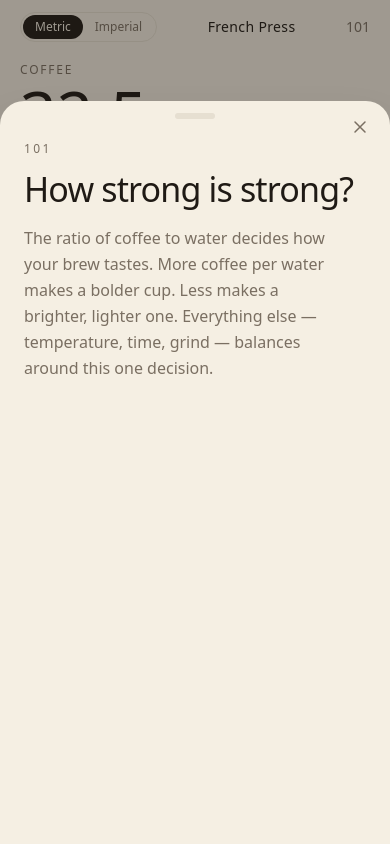
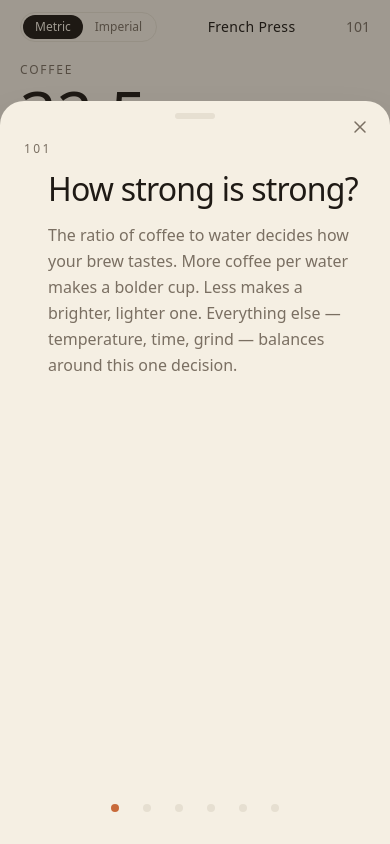
Before and after one commit to asanche90-netizen/French-Press, a React (Vite) app: page / in a window 390 px wide. Both pictures are taken after a click on the button "101". Built offline with nearby package versions, Linux system fonts and the light colour scheme.

Commit message:
wire 101 overlay navigation: swipe, arrows, dots
Six cards, horizontal swipe on mobile, chevron buttons on
desktop, dot indicator at bottom doubles as jump-to-card.
Arrow keys and Escape supported. Swiping past the last card
closes the overlay.

```diff
--- a/src/components/OneOhOneCard.tsx
+++ b/src/components/OneOhOneCard.tsx
@@ -4,19 +4,29 @@ type Props = {
   headline: string;
   body: string;
   illustration?: ReactNode;
+  illustrationLabel?: string;
 };
 
-export default function OneOhOneCard({ headline, body, illustration }: Props) {
+export default function OneOhOneCard({
+  headline,
+  body,
+  illustration,
+  illustrationLabel,
+}: Props) {
   return (
-    <div className="flex h-full flex-col px-6">
-      <h2 className="text-[34px] font-light leading-[1.1] tracking-tight text-ink">
+    <div className="flex h-full w-full min-w-0 flex-col px-6">
+      <h2 className="text-[32px] font-light leading-[1.1] tracking-tight text-ink">
         {headline}
       </h2>
       <p className="mt-4 max-w-[34ch] text-base leading-relaxed text-muted">
         {body}
       </p>
       {illustration && (
-        <div className="mt-6 flex flex-1 items-center justify-center">
+        <div
+          className="mt-6 flex flex-1 items-center justify-center"
+          role="img"
+          aria-label={illustrationLabel}
+        >
           {illustration}
         </div>
       )}
--- a/src/components/OneOhOneOverlay.tsx
+++ b/src/components/OneOhOneOverlay.tsx
@@ -1,4 +1,4 @@
-import { useEffect } from "react";
+import { useEffect, useRef, useState, type ReactNode } from "react";
 import OneOhOneCard from "./OneOhOneCard";
 
 type Props = {
@@ -9,6 +9,8 @@ type Props = {
 type CardData = {
   headline: string;
   body: string;
+  illustration?: ReactNode;
+  illustrationLabel?: string;
 };
 
 const CARDS: CardData[] = [
@@ -16,13 +18,49 @@ const CARDS: CardData[] = [
     headline: "How strong is strong?",
     body: "The ratio of coffee to water decides how your brew tastes. More coffee per water makes a bolder cup. Less makes a brighter, lighter one. Everything else — temperature, time, grind — balances around this one decision.",
   },
+  {
+    headline: "Hot, but not too hot.",
+    body: "Water temperature controls how fast coffee extracts. Hotter water pulls flavor quickly — great for dense dark roasts, harsh on delicate light ones. Lighter roasts want near-boiling water. Darker roasts want slightly cooler. The app picks the right temp for your beans.",
+  },
+  {
+    headline: "Bigger grind, slower brew.",
+    body: "In a French press, coffee sits in water for minutes. Coarse grind is essential — fine grind over-extracts, turns bitter, and slips past the mesh filter. Think sea salt, not table salt.",
+  },
+  {
+    headline: "Let it breathe.",
+    body: "Fresh coffee holds trapped CO₂ from roasting. Pour a little water first and the grounds puff up, releasing gas. Skip this, and the gas blocks even extraction. The first 45 seconds of the brew are just the coffee breathing out.",
+  },
+  {
+    headline: "Four minutes to flavor.",
+    body: "Different compounds extract at different rates. Sweetness and body come out first; bitterness comes out last. Four minutes is the sweet spot where the good stuff is in the cup and the harsh stuff hasn't arrived yet.",
+  },
+  {
+    headline: "Don't leave it sitting.",
+    body: "Plunging doesn't stop extraction — it just separates the bulk of the grounds from the filter. Any coffee left in the press keeps brewing, and keeps getting bitter. Pour it all out when you're done. The second cup waits in a mug, not the press.",
+  },
 ];
 
+const SWIPE_THRESHOLD_PX = 50;
+
 export default function OneOhOneOverlay({ open, onClose }: Props) {
+  const [activeIndex, setActiveIndex] = useState(0);
+  const touchStartX = useRef<number | null>(null);
+  const touchDeltaX = useRef(0);
+
+  useEffect(() => {
+    if (!open) return;
+    setActiveIndex(0);
+  }, [open]);
+
   useEffect(() => {
     if (!open) return;
     const onKey = (e: KeyboardEvent) => {
       if (e.key === "Escape") onClose();
+      else if (e.key === "ArrowRight") {
+        setActiveIndex((i) => Math.min(i + 1, CARDS.length - 1));
+      } else if (e.key === "ArrowLeft") {
+        setActiveIndex((i) => Math.max(i - 1, 0));
+      }
     };
     document.addEventListener("keydown", onKey);
     const prev = document.body.style.overflow;
@@ -35,7 +73,31 @@ export default function OneOhOneOverlay({ open, onClose }: Props) {
 
   if (!open) return null;
 
-  const card = CARDS[0];
+  const card = CARDS[activeIndex];
+  const canPrev = activeIndex > 0;
+  const canNext = activeIndex < CARDS.length - 1;
+
+  const goPrev = () => canPrev && setActiveIndex((i) => i - 1);
+  const goNext = () => {
+    if (canNext) setActiveIndex((i) => i + 1);
+    else onClose();
+  };
+
+  const onTouchStart = (e: React.TouchEvent) => {
+    touchStartX.current = e.touches[0].clientX;
+    touchDeltaX.current = 0;
+  };
+  const onTouchMove = (e: React.TouchEvent) => {
+    if (touchStartX.current == null) return;
+    touchDeltaX.current = e.touches[0].clientX - touchStartX.current;
+  };
+  const onTouchEnd = () => {
+    const delta = touchDeltaX.current;
+    touchStartX.current = null;
+    touchDeltaX.current = 0;
+    if (delta <= -SWIPE_THRESHOLD_PX) goNext();
+    else if (delta >= SWIPE_THRESHOLD_PX) goPrev();
+  };
 
   return (
     <div
@@ -78,10 +140,96 @@ export default function OneOhOneOverlay({ open, onClose }: Props) {
             101
           </span>
         </div>
-        <div className="flex min-h-0 flex-1">
-          <OneOhOneCard headline={card.headline} body={card.body} />
+
+        <div
+          className="relative flex min-h-0 flex-1"
+          onTouchStart={onTouchStart}
+          onTouchMove={onTouchMove}
+          onTouchEnd={onTouchEnd}
+        >
+          <NavChevron
+            direction="prev"
+            visible={canPrev}
+            onClick={goPrev}
+          />
+          <div key={activeIndex} className="flex min-w-0 flex-1">
+            <OneOhOneCard
+              headline={card.headline}
+              body={card.body}
+              illustration={card.illustration}
+              illustrationLabel={card.illustrationLabel}
+            />
+          </div>
+          <NavChevron
+            direction="next"
+            visible={canNext}
+            onClick={goNext}
+          />
+        </div>
+
+        <div className="flex items-center justify-center gap-2 pb-6 pt-4">
+          {CARDS.map((_, i) => {
+            const isActive = i === activeIndex;
+            return (
+              <button
+                key={i}
+                type="button"
+                aria-label={`Go to card ${i + 1}`}
+                aria-current={isActive ? "true" : undefined}
+                onClick={() => setActiveIndex(i)}
+                className="flex h-6 w-6 items-center justify-center"
+              >
+                <span
+                  className={`h-2 w-2 rounded-full transition-colors ${
+                    isActive ? "bg-accent" : "bg-hairline"
+                  }`}
+                />
+              </button>
+            );
+          })}
         </div>
       </div>
     </div>
   );
 }
+
+function NavChevron({
+  direction,
+  visible,
+  onClick,
+}: {
+  direction: "prev" | "next";
+  visible: boolean;
+  onClick: () => void;
+}) {
+  if (!visible) return <span className="w-6 shrink-0 md:w-10" aria-hidden />;
+  const isPrev = direction === "prev";
+  return (
+    <button
+      type="button"
+      aria-label={isPrev ? "Previous card" : "Next card"}
+      onClick={onClick}
+      className={`hidden shrink-0 items-center justify-center self-center text-muted transition-colors hover:text-ink md:flex md:w-10 ${
+        isPrev ? "" : ""
+      }`}
+    >
+      <svg
+        width="18"
+        height="18"
+        viewBox="0 0 18 18"
+        fill="none"
+        stroke="currentColor"
+        strokeWidth="1.5"
+        strokeLinecap="round"
+        strokeLinejoin="round"
+        aria-hidden="true"
+      >
+        {isPrev ? (
+          <path d="M11 3 L5 9 L11 15" />
+        ) : (
+          <path d="M7 3 L13 9 L7 15" />
+        )}
+      </svg>
+    </button>
+  );
+}
```
